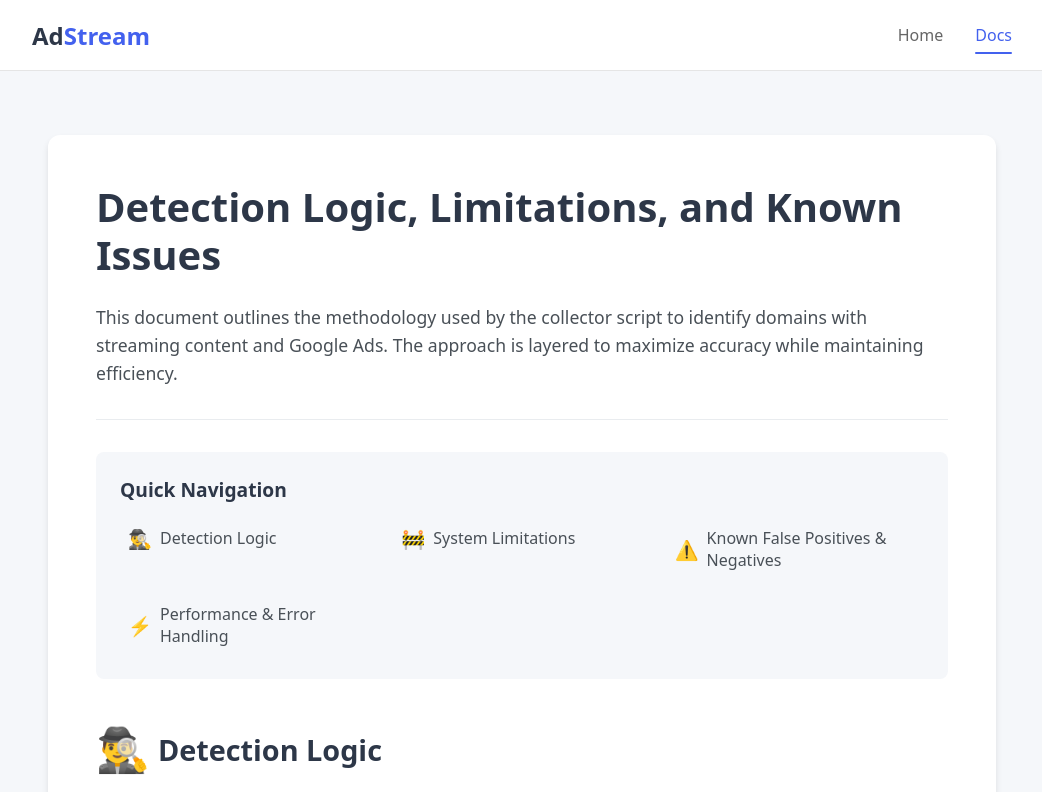
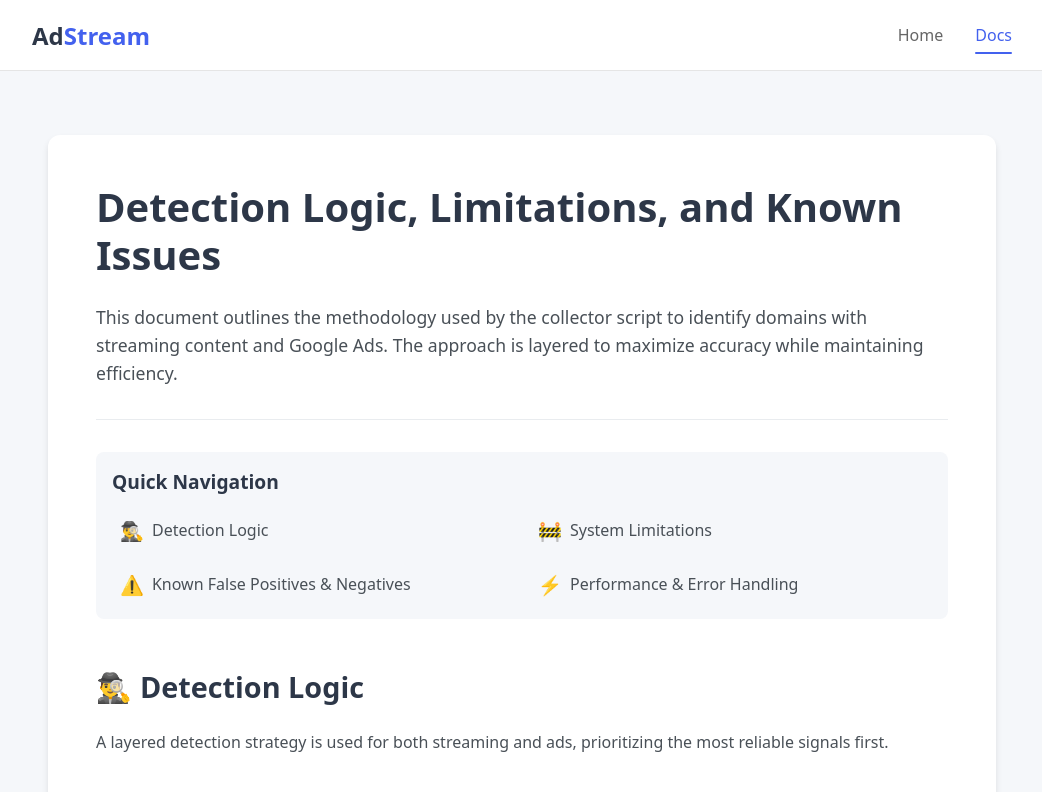
Before and after one commit to LidorLevi123/adstream-finder-frontend, a React (Vite) app: page /docs in a window 1280 px wide. Shown: the top 792 px of the page, without its empty margins (118-1160 px from the left). Built offline with nearby package versions, Linux system fonts and the light colour scheme.

Commit message:
make docs page responsive

```diff
--- a/src/assets/styles/basics/mq.css
+++ b/src/assets/styles/basics/mq.css
@@ -23,4 +23,30 @@
             padding: 1rem;
         }
     }
+
+    .docs-page {
+        .docs-container {
+            padding: 3rem;
+        }
+
+        h1 {
+            font-size: 2.5rem;
+        }
+
+        .docs-section {
+            h2 {
+                font-size: 1.8rem;
+            }
+
+            h3 {
+                font-size: 1.4rem;
+            }
+        }
+
+        .docs-legend {
+            ul {
+                grid-template-columns: repeat(auto-fit, minmax(300px, 1fr));
+            }
+        }
+    }
 }
--- a/src/assets/styles/pages/DocsPage.css
+++ b/src/assets/styles/pages/DocsPage.css
@@ -2,18 +2,17 @@
     padding: 2rem 1rem;
     background: var(--bg-lightgray);
     min-height: 100vh;
-}
 
     .docs-container {
         background: var(--bg-white);
-    padding: 3rem;
+        padding: 2rem;
         border-radius: 12px;
         box-shadow: 0 4px 6px var(--overlay-shadow);
     }
 
-.docs-page h1 {
+    h1 {
         color: var(--text-dark);
-    font-size: 2.5rem;
+        font-size: 2rem;
         font-weight: 700;
         margin-bottom: 1.5rem;
         line-height: 1.2;
@@ -31,31 +30,30 @@
     .docs-legend {
         background: var(--bg-lightgray);
         border-radius: 8px;
-    padding: 1.5rem;
+        padding: 1rem;
         margin-bottom: 3rem;
-}
 
-.docs-legend h3 {
+        h3 {
             color: var(--text-dark);
             font-size: 1.2rem;
             font-weight: 600;
             margin-bottom: 1rem;
         }
 
-.docs-legend ul {
+        ul {
+            display: grid;
+            grid-template-columns: 1fr;
             list-style: none;
             padding: 0;
             margin: 0;
-    display: grid;
-    grid-template-columns: repeat(auto-fit, minmax(200px, 1fr));
             gap: 1rem;
         }
 
-.docs-legend li {
+        li {
             padding: 0;
         }
 
-.docs-legend a {
+        a {
             display: flex;
             align-items: center;
             gap: 0.5rem;
@@ -64,34 +62,34 @@
             padding: 0.5rem;
             border-radius: 6px;
             transition: all 0.2s ease;
-}
 
-.docs-legend a:hover {
+            &:hover {
                 background: var(--bg-white);
                 color: var(--primary);
                 transform: translateX(5px);
             }
+        }
 
-.docs-legend .emoji {
+        .emoji {
             font-size: 1.2em;
             line-height: 1;
+        }
     }
 
     .docs-section {
         margin-bottom: 3rem;
         padding-bottom: 2rem;
         border-bottom: 1px solid var(--border-light);
-}
 
-.docs-section:last-child {
+        &:last-child {
             border-bottom: none;
             margin-bottom: 0;
             padding-bottom: 0;
         }
 
-.docs-section h2 {
+        h2 {
             color: var(--text-dark);
-    font-size: 1.8rem;
+            font-size: 1.5rem;
             font-weight: 600;
             margin-bottom: 1.5rem;
             display: flex;
@@ -99,34 +97,33 @@
             gap: 0.5rem;
         }
 
-.docs-section h3 {
+        h3 {
             color: var(--text-dark);
-    font-size: 1.4rem;
+            font-size: 1.2rem;
             font-weight: 600;
             margin: 2rem 0 1rem;
         }
 
-.docs-section p {
+        p {
             color: var(--text-body);
             line-height: 1.6;
             margin-bottom: 1.5rem;
         }
 
-.docs-section ul {
+        ul {
             list-style: none;
             padding: 0;
             margin: 0 0 1.5rem;
         }
 
-.docs-section li {
+        li {
             color: var(--text-body);
             line-height: 1.6;
             margin-bottom: 1rem;
             padding-left: 1.5rem;
             position: relative;
-}
 
-.docs-section li::before {
+            &::before {
                 content: "•";
                 color: var(--primary);
                 position: absolute;
@@ -134,7 +131,7 @@
                 top: 0;
             }
 
-.docs-section strong {
+            strong {
                 color: var(--text-dark);
                 font-weight: 600;
             }
@@ -143,21 +140,6 @@
                 font-size: 1.5em;
                 line-height: 1;
             }
-
-@media (max-width: 768px) {
-    .docs-container {
-        padding: 2rem;
-    }
-
-    .docs-page h1 {
-        font-size: 2rem;
-    }
-
-    .docs-section h2 {
-        font-size: 1.5rem;
-    }
-
-    .docs-section h3 {
-        font-size: 1.2rem;
         }
     }
+}
```
Lines whose indentation alone changed are shown as unchanged.
